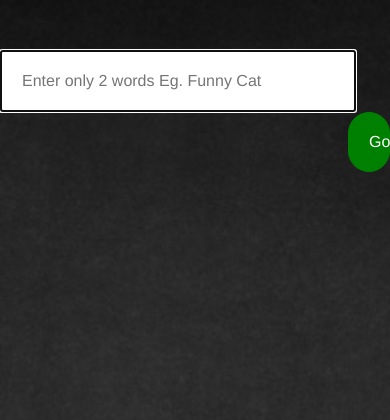
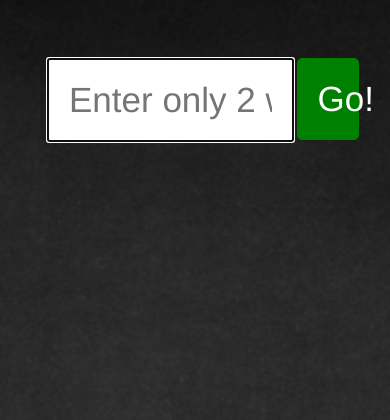
Before and after one commit to harshu729/harshu729.github.io, a PHP site: page /JS/week-2/GiphySearch/index.html in a window 390 px wide. Shown: the top 420 px of the page. Run offline with PHP 8.4, Linux system fonts and the light colour scheme.

Commit message:
css improve

```diff
--- a/JS/week-2/GiphySearch/css/main.css
+++ b/JS/week-2/GiphySearch/css/main.css
@@ -1,7 +1,5 @@
 body {
-	width: 80%;
-	max-width: 1024px;
-	margin: 0 auto;
+
 	background: url('../images/bg-dark.jpg');
 	/* the follow is the code to have the image display as a full page */
 	background-position: center;
@@ -11,13 +9,18 @@ body {
 	-o-background-size: cover;
 	background-size: cover;
 }
+.con{
+	margin: 0 auto 0 auto;
+	width: 80%;
+	}
+
 
 .container-padding50 {
 	padding-top: 50px;
 }
 
 .container-textinput {
-	width: 80%;
+	width: 65%;
 	display: inline-block;
 	padding: 20px;
 	font-size: 16px;
@@ -26,7 +29,7 @@ body {
 }
 
 .container-button {
-	width: 10%;
+	width: 20%;
 	display: inline-block;
 	padding: 20px;
 	background-color: green;
@@ -56,18 +59,17 @@ body {
 	width: 100%;
 	}
 
-/*	.js-go {
+
+	.container-button {
+		padding: 20px;
 		float: right;
 	}
 
-	.container-marginleftright {
-		margin-left: 20px;
-		margin-right: 20px;
-	}*/
+	.container-textinput {
+		font-size: 35px;
+	}
 
 	.container-button {
-	padding: 20px;
-	border-radius: 50px;
-	float: right;
+		font-size: 35px;
 	}
 }
--- a/JS/week-2/GiphySearch/index.html
+++ b/JS/week-2/GiphySearch/index.html
@@ -5,13 +5,16 @@
 		<link rel="stylesheet" href="css/main.css">
 	</head>
 	<body>
-		<div class="container container-padding50 container-marginleftright">
+		<div class="con">
+			<div class="container container-padding50">
 			<input type="text" class="js-userinput container-textinput" placeholder="Enter only 2 words Eg. Funny Cat" autofocus/>
 			<button class="js-go container-button">Go!</button>
+			</div>
+			<div class="container container-padding50 js-container">
+
+			</div>
 		</div>
-		<div class="container container-padding50 js-container">
 
-		</div>
 		<script src="javascript/main.js"></script>
 	</body>
 </html>
```
